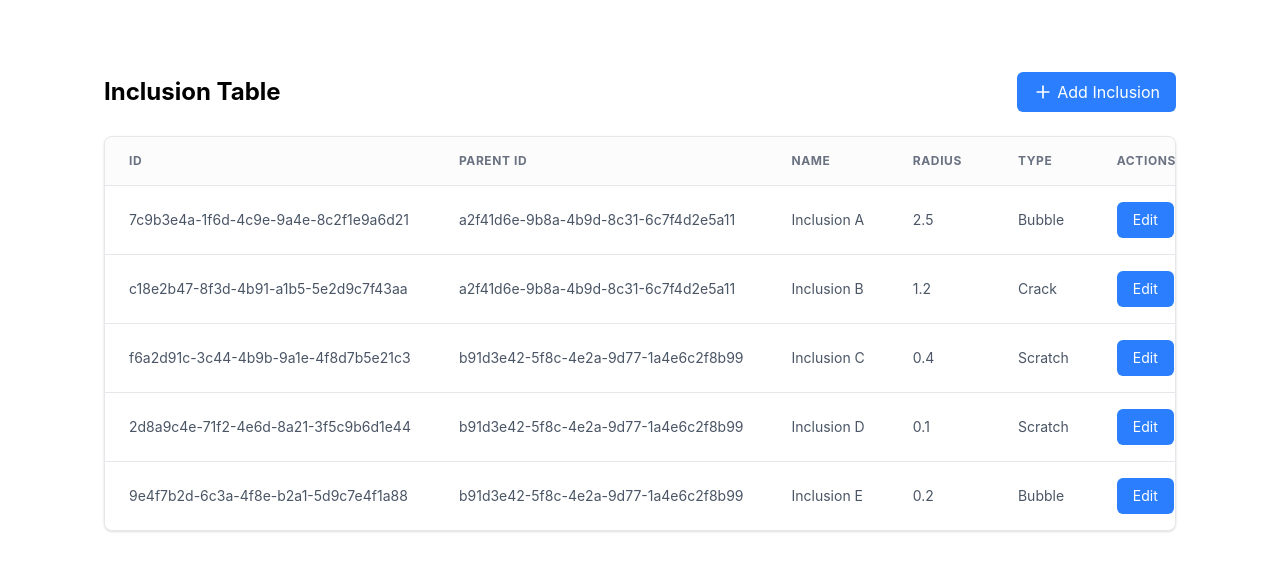
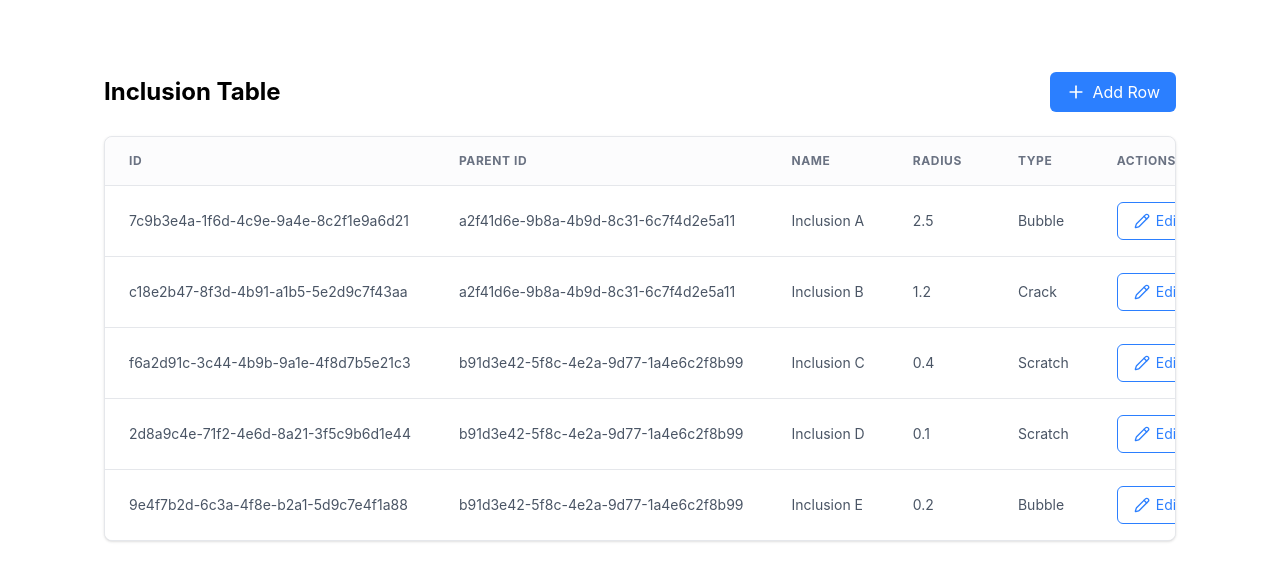
Before and after one commit to leekfsolo/corning-exercise, a React (Vite) app: page / in a window 1280 px wide. Shown: the top 580 px of the page. Built offline with nearby package versions, Linux system fonts and the light colour scheme.

Commit message:
feat: add sorting and styling

```diff
--- a/src/components/TableRow.tsx
+++ /dev/null
@@ -1,7 +0,0 @@
-import React from "react";
-
-const TableRow = () => {
-  return <div>TableRow</div>;
-};
-
-export default TableRow;
--- a/src/components/button/Button.tsx
+++ b/src/components/button/Button.tsx
@@ -21,7 +21,7 @@ const Button = ({
     <button
       onClick={onClick}
       className={cn(
-        "px-4 py-2 rounded-md flex items-center gap-1 cursor-pointer hover:opacity-85 transition-opacity",
+        "px-4 py-2 rounded-md flex items-center gap-1.5 cursor-pointer hover:opacity-85 transition-opacity disabled:opacity-50 disabled:cursor-default",
         className,
       )}
       disabled={disabled}
--- a/src/components/table/DataTable.tsx
+++ b/src/components/table/DataTable.tsx
@@ -1,11 +1,14 @@
 import {
   flexRender,
   getCoreRowModel,
+  getSortedRowModel,
   useReactTable,
   type ColumnDef,
+  type SortingState,
 } from "@tanstack/react-table";
 import { cn } from "@/utils/classname.util";
-import { ArrowUpDown, ArrowUp, ArrowDown } from "lucide-react";
+import { ArrowUp, ArrowDown } from "lucide-react";
+import { useState } from "react";
 
 interface DataTableProps<TData = unknown> {
   columns: ColumnDef<TData>[];
@@ -21,12 +24,6 @@ interface DataTableProps<TData = unknown> {
    * Table class name.
    */
   tableClassName?: string;
-
-  /**
-   * @description
-   * Enrow selection column.
-   */
-  enableRowSelection?: boolean;
 }
 
 function DataTable<TData = unknown>({
@@ -35,10 +32,17 @@ function DataTable<TData = unknown>({
   className,
   tableClassName,
 }: DataTableProps<TData>) {
+  const [sorting, setSorting] = useState<SortingState>([]);
+
   const table = useReactTable({
     columns,
     data,
     getCoreRowModel: getCoreRowModel(),
+    getSortedRowModel: getSortedRowModel(),
+    onSortingChange: setSorting,
+    state: {
+      sorting,
+    },
   });
 
   return (
--- a/src/features/inclusion-table/InclusionTable.tsx
+++ b/src/features/inclusion-table/InclusionTable.tsx
@@ -3,16 +3,44 @@ import { MOCK_DATA } from "@/constants";
 import { createInclusionColumns, type InclusionTableProps } from "./columns";
 import Button from "@/components/button/Button";
 import { Plus } from "lucide-react";
+import { useState } from "react";
 
 const InclusionTable = () => {
+  const [data, setData] = useState<InclusionTableProps[]>(MOCK_DATA);
+  const [isMutating, setIsMutating] = useState(false);
+
+  const handleDelete = (id: string) => {
+    setIsMutating(true);
+    const newData = data.filter((item) => item.id !== id);
+    setData(newData);
+    setIsMutating(false);
+  };
+
+  const handleEdit = (id: string) => {
+    setIsMutating(true);
+    console.log("Edit", id);
+  };
+
+  const handleSave = (id: string) => {
+    setIsMutating(true);
+    console.log("Save", id);
+  };
+
+  const handleCancel = () => {
+    setIsMutating(false);
+  };
+
   const columns = createInclusionColumns({
-    onEdit: (id) => {
-      console.log("Edit", id);
-    },
-    onDelete: (id) => {
-      console.log("Delete", id);
-    },
+    onEdit: handleEdit,
+    onDelete: handleDelete,
+    onCancel: handleCancel,
+    onSave: handleSave,
+    isMutating,
   });
+
+  const handleAddRow = () => {
+    setIsMutating(true);
+  };
 
   return (
     <div className="w-full ">
@@ -21,11 +49,13 @@ const InclusionTable = () => {
         <Button
           iconStart={<Plus size={20} />}
           className="bg-blue-500 text-white"
+          onClick={handleAddRow}
+          disabled={isMutating}
         >
-          Add Inclusion
+          Add Row
         </Button>
       </div>
-      <DataTable<InclusionTableProps> data={MOCK_DATA} columns={columns} />
+      <DataTable<InclusionTableProps> data={data} columns={columns} />
     </div>
   );
 };
--- a/src/features/inclusion-table/columns.tsx
+++ b/src/features/inclusion-table/columns.tsx
@@ -1,6 +1,7 @@
 import Button from "@/components/button/Button";
 import type { Inclusion } from "@/types";
 import { createColumnHelper, type ColumnDef } from "@tanstack/react-table";
+import { Check, Pencil, Trash2, X } from "lucide-react";
 import type { ReactNode } from "react";
 
 export type InclusionTableProps = {
@@ -10,38 +11,88 @@ export type InclusionTableProps = {
 interface CreateInclusionColumnsProps {
   onEdit: (id: string) => void;
   onDelete: (id: string) => void;
+  onSave: (id: string) => void;
+  onCancel: () => void;
+  isMutating: boolean;
 }
 
 const columnHelper = createColumnHelper<InclusionTableProps>();
 
+const ButtonGroupActions = ({
+  onEdit,
+  onDelete,
+  isMutating,
+  onSave,
+  onCancel,
+  id,
+}: CreateInclusionColumnsProps & { id: string }) => {
+  if (isMutating) {
+    return (
+      <div className="flex gap-2 items-center">
+        <Button
+          onClick={() => onSave(id)}
+          className="bg-green-500 text-white hover:bg-green-600"
+          iconStart={<Check size={16} />}
+        >
+          Save
+        </Button>
+        <Button
+          onClick={() => onCancel()}
+          className="border border-slate-900 text-slate-900 hover:bg-slate-900 hover:text-white"
+          iconStart={<X size={16} />}
+        >
+          Cancel
+        </Button>
+      </div>
+    );
+  }
+
+  return (
+    <div className="flex gap-2 items-center">
+      <Button
+        onClick={() => onEdit(id)}
+        className="border border-blue-500 text-blue-500 hover:bg-blue-500 hover:text-white"
+        iconStart={<Pencil size={16} />}
+      >
+        Edit
+      </Button>
+      <Button
+        onClick={() => onDelete(id)}
+        className="border border-red-500 text-red-500 hover:bg-red-500 hover:text-white"
+        iconStart={<Trash2 size={16} />}
+      >
+        Delete
+      </Button>
+    </div>
+  );
+};
+
 const createInclusionColumns = ({
   onEdit,
   onDelete,
+  isMutating,
+  onSave,
+  onCancel,
 }: CreateInclusionColumnsProps) => {
   return [
     columnHelper.accessor("id", {
       cell: (info) => info.getValue(),
       header: () => <div className="text-left">ID</div>,
-      footer: (info) => info.column.id,
     }),
     columnHelper.accessor("parent_id", {
       header: () => <div className="text-left">Parent ID</div>,
-      footer: (info) => info.column.id,
     }),
     columnHelper.accessor((row) => row.name, {
       id: "name",
       cell: (info) => <div>{info.getValue()}</div>,
       header: () => <div className="text-left">Name</div>,
-      footer: (info) => info.column.id,
     }),
     columnHelper.accessor("radius", {
       header: () => <div className="text-left">Radius</div>,
       cell: (info) => info.renderValue(),
-      footer: (info) => info.column.id,
     }),
     columnHelper.accessor("type", {
       header: () => <div className="text-left">Type</div>,
-      footer: (info) => info.column.id,
       cell: (info) => {
         const type = info.getValue();
         return <span className="capitalize">{type}</span>;
@@ -50,22 +101,15 @@ const createInclusionColumns = ({
     columnHelper.accessor("actions", {
       header: () => <div className="text-left">Actions</div>,
       cell: (info) => (
-        <div className="flex gap-2 items-center">
-          <Button
-            onClick={() => onEdit(info.row.original.id)}
-            className="bg-blue-500 text-white"
-          >
-            Edit
-          </Button>
-          <Button
-            onClick={() => onDelete(info.row.original.id)}
-            className="bg-red-500 text-white"
-          >
-            Delete
-          </Button>
-        </div>
+        <ButtonGroupActions
+          onEdit={onEdit}
+          onDelete={onDelete}
+          onSave={onSave}
+          onCancel={onCancel}
+          isMutating={isMutating}
+          id={info.row.original.id}
+        />
       ),
-      footer: (info) => info.column.id,
     }),
   ] as ColumnDef<InclusionTableProps, unknown>[];
 };
--- a/src/index.css
+++ b/src/index.css
@@ -1,39 +1,4 @@
 @import "tailwindcss";
-
-/* ───── Design Tokens ───── */
-:root {
-  --bg-primary: #0f1117;
-  --bg-secondary: #181a23;
-  --bg-surface: #1e2030;
-  --bg-hover: #262840;
-  --bg-selected: #1e2a4a;
-  --bg-editing: #1a1e2e;
-
-  --border-default: #2a2d3e;
-  --border-focus: #6366f1;
-  --border-error: #ef4444;
-
-  --text-primary: #e2e4f0;
-  --text-secondary: #8b8fa8;
-  --text-muted: #5a5e78;
-  --text-error: #f87171;
-
-  --accent: #6366f1;
-  --accent-hover: #818cf8;
-  --green: #22c55e;
-  --green-hover: #4ade80;
-  --red: #ef4444;
-  --red-hover: #f87171;
-  --orange: #f59e0b;
-
-  --badge-bubble: #3b82f6;
-  --badge-crack: #ef4444;
-  --badge-scratch: #f59e0b;
-
-  --radius: 8px;
-  --radius-sm: 6px;
-  --transition: 150ms ease;
-}
 
 *,
 *::before,
```
